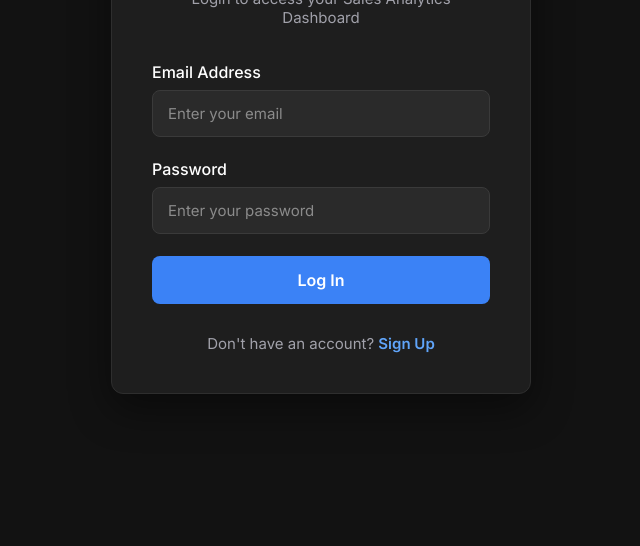
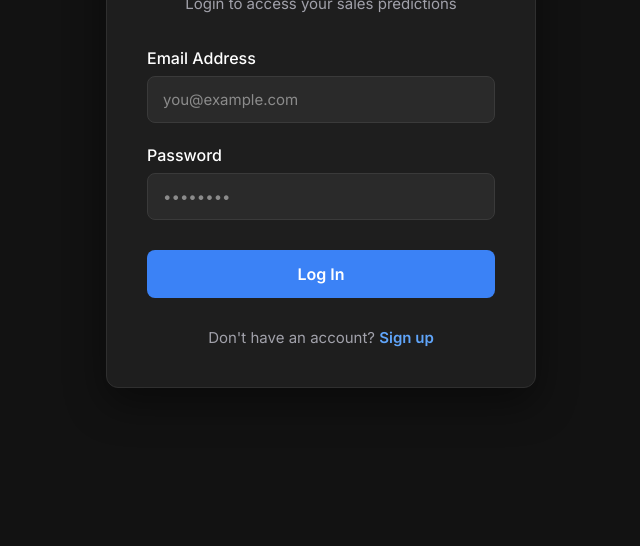
Before and after one commit to Tanishq-sahu31/Sales-Analytics-Prediction-Dashboard_, a plain HTML site: page frontend/login.html in a window 1280 px wide. Shown: the part 254-800 px from the top of the page, without its empty margins (319-959 px from the left). Drawn offline with Linux system fonts and the light colour scheme.

Commit message:
Fix login page styling and force dark mode

```diff
--- a/frontend/login.html
+++ b/frontend/login.html
@@ -4,9 +4,7 @@
   <meta charset="UTF-8">
   <meta name="viewport" content="width=device-width, initial-scale=1.0">
   <title>Login - Sales Analytics & Prediction Dashboard</title>
-
   <link href="https://fonts.googleapis.com/css2?family=Inter:wght@300;400;500;600;700&display=swap" rel="stylesheet">
-
   <style>
     *{
       margin:0;
@@ -21,13 +19,13 @@
       align-items:center;
       min-height:100vh;
       background:#121212;
-      color:#fff;
+      color:#ffffff;
     }
 
     .auth-card{
-      width:420px;
+      width:430px;
       background:#1e1e1e;
-      border:1px solid #2e2e2e;
+      border:1px solid #2f2f2f;
       border-radius:12px;
       padding:40px;
       box-shadow:0 15px 40px rgba(0,0,0,.45);
@@ -37,7 +35,7 @@
       text-align:center;
       font-size:32px;
       font-weight:700;
-      color:#fff;
+      color:#ffffff;
       margin-bottom:10px;
     }
 
@@ -63,9 +61,9 @@
     }
 
     .alert-success{
-      background:#0d3b20;
-      border:1px solid #28a745;
-      color:#a7f3d0;
+      background:#0d3b1e;
+      border:1px solid #198754;
+      color:#b3ffc2;
     }
 
     .form-group{
@@ -76,7 +74,7 @@
       display:block;
       margin-bottom:8px;
       font-weight:500;
-      color:#fff;
+      color:#ffffff;
     }
 
     .form-input{
@@ -85,7 +83,7 @@
       border-radius:8px;
       border:1px solid #3a3a3a;
       background:#2a2a2a;
-      color:#fff;
+      color:#ffffff;
       font-size:15px;
       transition:.2s;
     }
@@ -106,11 +104,12 @@
       border:none;
       border-radius:8px;
       background:#3b82f6;
-      color:#fff;
+      color:#ffffff;
       font-size:16px;
       font-weight:600;
       cursor:pointer;
       transition:.2s;
+      margin-top:8px;
     }
 
     .btn-submit:hover{
@@ -134,85 +133,50 @@
       text-decoration:underline;
     }
   </style>
-
 </head>
 <body>
 
   <div class="auth-card">
+    <h2 class="auth-title">Welcome Back</h2>
+    <p class="auth-subtitle">Login to access your sales predictions</p>
 
-  <h2 class="auth-title">Welcome Back</h2>
-
-  <p class="auth-subtitle">
-    Login to access your Sales Analytics Dashboard
-  </p>
-
+    <!-- Error/Success notification banner -->
     <div id="alert-box" class="alert"></div>
 
     <form action="/auth/login" method="POST">
-
       <div class="form-group">
         <label class="form-label">Email Address</label>
-
-      <input
-        type="email"
-        name="email"
-        class="form-input"
-        placeholder="Enter your email"
-        required>
+        <input type="email" name="email" class="form-input" placeholder="you@example.com" required>
       </div>
 
       <div class="form-group">
-
         <label class="form-label">Password</label>
-
-      <input
-        type="password"
-        name="password"
-        class="form-input"
-        placeholder="Enter your password"
-        required>
-
+        <input type="password" name="password" class="form-input" placeholder="••••••••" required>
       </div>
 
-    <button class="btn-submit">
-      Log In
-    </button>
-
+      <button class="btn-submit">Log In</button>
     </form>
 
     <div class="auth-footer">
-    Don't have an account?
-    <a href="/signup">Sign Up</a>
+      Don't have an account? <a href="/signup">Sign up</a>
     </div>
-
   </div>
 
   <script>
+    const urlParams = new URLSearchParams(window.location.search);
+    const error = urlParams.get('error');
+    const success = urlParams.get('success');
+    const alertBox = document.getElementById('alert-box');
 
-const urlParams = new URLSearchParams(window.location.search);
-
-const error = urlParams.get("error");
-const success = urlParams.get("success");
-
-const alertBox = document.getElementById("alert-box");
-
-if(error){
-
+    if (error) {
       alertBox.innerText = error;
       alertBox.className = "alert alert-error";
       alertBox.style.display = "block";
-
-}
-
-if(success){
-
+    } else if (success) {
       alertBox.innerText = success;
       alertBox.className = "alert alert-success";
       alertBox.style.display = "block";
-
     }
-
   </script>
-
 </body>
 </html>
```
Lines whose indentation alone changed are shown as unchanged.
